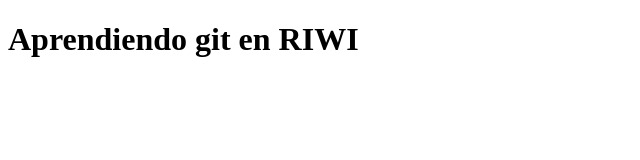
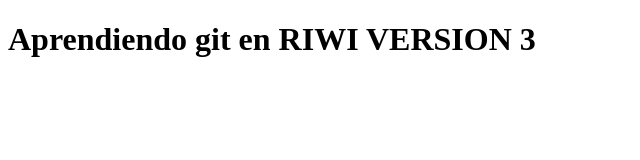
Before and after one commit to sararuiza/Git_Meta-_Riwi, a plain HTML site: page index.html in a window 1280 px wide. Shown: the whole page, without its empty margins (0-640 px from the left). Drawn offline with Linux system fonts and the light colour scheme.

Commit message:
agregando cambios al titulo

```diff
--- a/index.html
+++ b/index.html
@@ -6,7 +6,7 @@
     <title>Document</title>
 </head>
 <body>
-    <h1>Aprendiendo git en RIWI</h1>
+    <h1>Aprendiendo git en RIWI VERSION 3</h1>
 
 </body>
 </html>
```
Also changed, not shown: 1 other file.
